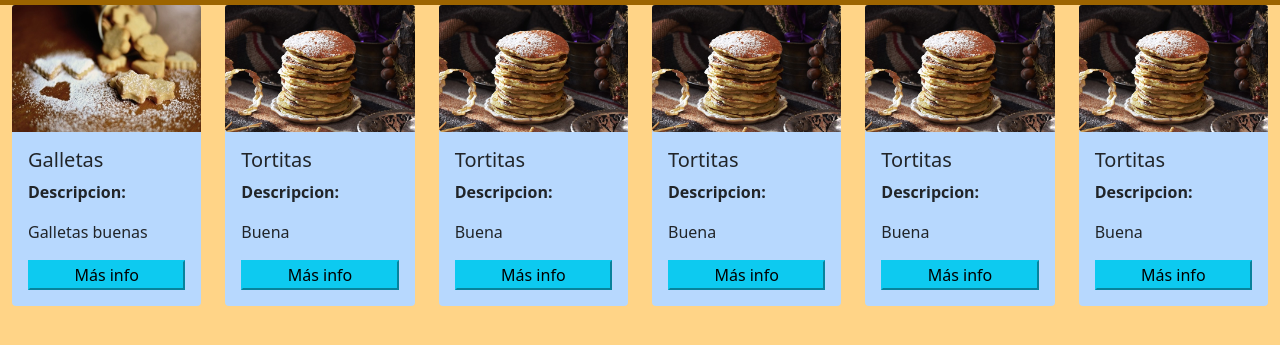
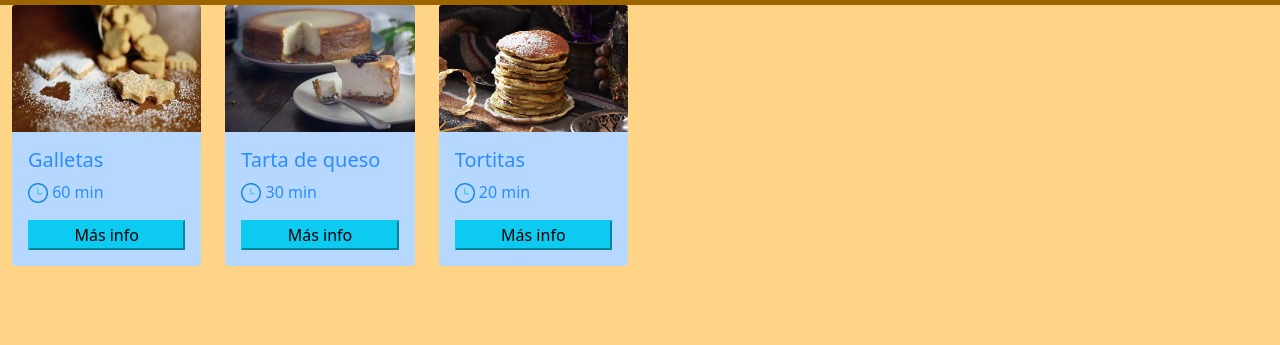
Before and after one commit to Algargi2003/Recetas, a plain HTML site: page index.html in a window 1280 px wide. Shown: the part 67-412 px from the top of the page. Drawn offline with Linux system fonts and the light colour scheme.

Commit message:
Reloj tiempo

```diff
--- a/css/estilo.css
+++ b/css/estilo.css
@@ -22,9 +22,12 @@ body{
 html,body{
     min-width: 100%;
 }
-.todo{
-    max-width: 100%;
-    margin-right: 0px;
+.icono-reloj{
+    height: 20px;
+    width: 20px;
+}
+.texto-reloj{
+    color: #298DFF;
 }
 .l-horizontal{
     flex-direction: row;
@@ -59,3 +62,26 @@ html,body{
         gap: 0px;
     }
 }
+
+
+@media (min-width:320px)  {
+    /* smartphones, portrait iPhone, portrait 480x320 phones (Android) */
+    /* .todo{
+        width: 400px;
+    } */
+     }
+    @media (min-width:480px)  {
+    /* smartphones, Android phones, landscape iPhone */
+    }
+    @media (min-width:600px)  {
+    /* portrait tablets, portrait iPad, e-readers (Nook/Kindle), landscape 800x480 phones (Android) */
+    }
+    @media (min-width:801px)  {
+    /* tablet, landscape iPad, lo-res laptops ands desktops */
+    }
+    @media (min-width:1025px) {
+    /* big landscape tablets, laptops, and desktops */
+    }
+    @media (min-width:1281px) {
+    /* hi-res laptops and desktops */
+    }
--- a/datos.js
+++ b/datos.js
@@ -1,11 +1,11 @@
-//tipos: dulce, japones, chino, etc...
+//tipos: dulce, japones, chino, shushi, etc...
 
 let listaRecetas = [
     {
         "id": 1,
         "nombreBuscar": "galletas",
         "nombre": "Galletas",
-        "descripcion": "Galletas buenas",
+        "descripcion": "Buenas",
         "tipo": "dulce",
         "tiempoPreparacion": 60,
         "tiempoCocina": 20,
@@ -148,311 +148,639 @@ let listaRecetas = [
         ]
     },
     {
-        "id": 2,
-        "nombreBuscar": "tortitas",
-        "nombre": "Tortitas",
+        "id": 3,
+        "nombreBuscar": "tartaDeQuesoFria",
+        "nombre": "Tarta de queso",
         "descripcion": "Buena",
-        "tipo": "dulce",
+        "tipo": "tartas sin horno",
+        "tiempoPreparacion": 30,
+        "tiempoCocina": 360,
+        "personas": 4,
+        "ingredientes": [
+            {
+                "cantidad": "300",
+                "medida":"gr",
+                "nombre": "Queso de untar"
+            },
+            {
+                "cantidad": "400",
+                "medida":"ml",
+                "nombre": "Nata líquida para montar"
+            },
+            {
+                "cantidad": "24",
+                "medida":"gr",
+                "nombre": "Cuajada (2 sobres)"
+            },
+            {
+                "cantidad": "1",
+                "medida":"paquete",
+                "nombre": "Galletas maria"
+            },
+            {
+                "cantidad": "1",
+                "medida":"vaso",
+                "nombre": "Azúcar (200 gr?)"
+            },
+            {
+                "cantidad": "1",
+                "medida":"vaso",
+                "nombre": "Leche"
+            }
+        ],
+        "instrucciones": [
+            {
+                "id": 1,
+                "info": "Preparamos un molde con las galletas trituradas mezcladas con mantequilla o en su defecto con las soletillas (mojadas en un poco de leche)"
+            },
+            {
+                "id": 2,
+                "info": "Batimos en un bol el queso, la nata, el azúcar y la leche (reservando un poco para disolver la cuajada)"
+            },
+            {
+                "id": 3,
+                "info": "Una vez esté bien batido, lo pondremos al fuego dándole vueltas durante 2 ó 3 minutos."
+            },
+            {
+                "id": 4,
+                "info": "Cuando empiece a hervir añadimos la cuajada, anteriormente disuelta en un poco de leche. Continuamos dando unas vueltas durante un minuto más o menos. Y lo vertemos en el molde donde tenemos preparadas las galletas."
+            },
+            {
+                "id": 5,
+                "info": "Lo dejamos enfriar y la ponemos en la nevera tapada con papel film durante un mínimo de 6 horas."
+            },
+            {
+                "id": 6,
+                "info": "La sacamos y podemos decorarla por encima con mermelada al gusto."
+            }
+        ]
+    }/*,
+    {
+        "id": 4,
+        "nombreBuscar": "helicesConVinagreta",
+        "nombre": "Hélices con Vinagreta",
+        "descripcion": "",
+        "tipo": "",
         "tiempoPreparacion": 20,
         "tiempoCocina": 10,
         "personas": 4,
         "ingredientes": [
             {
-                "cantidad": "200",
-                "medida":"gr",
-                "nombre": "Harina"
+                "cantidad": "",
+                "medida":"",
+                "nombre": ""
             },
             {
-                "cantidad": "3",
-                "medida":"cdas.",
-                "nombre": "Azúcar"
+                "cantidad": "",
+                "medida":"",
+                "nombre": ""
             },
             {
-                "cantidad": "4",
-                "medida":"M",
-                "nombre": "Huevo"
+                "cantidad": "",
+                "medida":"",
+                "nombre": ""
             },
             {
-                "cantidad": "250",
-                "medida":"ml",
-                "nombre": "Leche"
+                "cantidad": "",
+                "medida":"",
+                "nombre": ""
             },
             {
-                "cantidad": "30",
-                "medida":"gr",
-                "nombre": "Mantequilla"
+                "cantidad": "",
+                "medida":"",
+                "nombre": ""
             },
             {
-                "cantidad": "1",
-                "medida":"pizca",
-                "nombre": "Sal"
+                "cantidad": "",
+                "medida":"",
+                "nombre": ""
             },
             {
-                "cantidad": "30",
-                "medida":"gr",
-                "nombre": "Mantequilla engrasar"
+                "cantidad": "",
+                "medida":"",
+                "nombre": ""
             }
         ],
         "instrucciones": [
             {
                 "id": 1,
-                "info": "Ponemos a calentar una sartén grande y antiadherente a fuego medio."
+                "info": ""
             },
             {
                 "id": 2,
-                "info": "Separamos las yemas y las claras de los huevos."
+                "info": ""
             },
             {
                 "id": 3,
-                "info": "En un bol grande tamizamos la harina, la sal y el azúcar. Hacemos un hueco en el centro y echamos las yemas, la mantequilla o margarina derretida junto con la leche."
+                "info": ""
             },
             {
                 "id": 4,
-                "info": "Mezclamos con unas varillas, poco a poco, hasta conseguir una masa lisa y densa."
+                "info": ""
             },
             {
                 "id": 5,
-                "info": "Batimos las claras a punto de nieve y se lo incorporamos a la preparación anterior."
-            },
-            {
-                "id": 6,
-                "info": "Cuando la sartén este caliente, pero no en exceso, la engrasamos con un pincel y un poco de margarina."
-            },
-            {
-                "id": 7,
-                "info": "Con una cuchara echamos la masa para hacer las tortitas. Dejamos de 1 a 2 minutos hasta que la masa esté dorada, volteamos con una espátula y dejamos que se dore otro minuto."
+                "info": ""
             }
+
+
         ]
     },
     {
-        "id": 2,
-        "nombreBuscar": "tortitas",
-        "nombre": "Tortitas",
-        "descripcion": "Buena",
-        "tipo": "dulce",
+        "id": 4,
+        "nombreBuscar": "",
+        "nombre": "",
+        "descripcion": "",
+        "tipo": "",
         "tiempoPreparacion": 20,
         "tiempoCocina": 10,
         "personas": 4,
         "ingredientes": [
             {
-                "cantidad": "200",
-                "medida":"gr",
-                "nombre": "Harina"
+                "cantidad": "",
+                "medida":"",
+                "nombre": ""
             },
             {
-                "cantidad": "3",
-                "medida":"cdas.",
-                "nombre": "Azúcar"
+                "cantidad": "",
+                "medida":"",
+                "nombre": ""
             },
             {
-                "cantidad": "4",
-                "medida":"M",
-                "nombre": "Huevo"
+                "cantidad": "",
+                "medida":"",
+                "nombre": ""
             },
             {
-                "cantidad": "250",
-                "medida":"ml",
-                "nombre": "Leche"
+                "cantidad": "",
+                "medida":"",
+                "nombre": ""
             },
             {
-                "cantidad": "30",
-                "medida":"gr",
-                "nombre": "Mantequilla"
+                "cantidad": "",
+                "medida":"",
+                "nombre": ""
             },
             {
-                "cantidad": "1",
-                "medida":"pizca",
-                "nombre": "Sal"
+                "cantidad": "",
+                "medida":"",
+                "nombre": ""
             },
             {
-                "cantidad": "30",
-                "medida":"gr",
-                "nombre": "Mantequilla engrasar"
+                "cantidad": "",
+                "medida":"",
+                "nombre": ""
             }
         ],
         "instrucciones": [
             {
                 "id": 1,
-                "info": "Ponemos a calentar una sartén grande y antiadherente a fuego medio."
+                "info": ""
             },
             {
                 "id": 2,
-                "info": "Separamos las yemas y las claras de los huevos."
+                "info": ""
             },
             {
                 "id": 3,
-                "info": "En un bol grande tamizamos la harina, la sal y el azúcar. Hacemos un hueco en el centro y echamos las yemas, la mantequilla o margarina derretida junto con la leche."
+                "info": ""
             },
             {
                 "id": 4,
-                "info": "Mezclamos con unas varillas, poco a poco, hasta conseguir una masa lisa y densa."
+                "info": ""
             },
             {
                 "id": 5,
-                "info": "Batimos las claras a punto de nieve y se lo incorporamos a la preparación anterior."
-            },
-            {
-                "id": 6,
-                "info": "Cuando la sartén este caliente, pero no en exceso, la engrasamos con un pincel y un poco de margarina."
-            },
-            {
-                "id": 7,
-                "info": "Con una cuchara echamos la masa para hacer las tortitas. Dejamos de 1 a 2 minutos hasta que la masa esté dorada, volteamos con una espátula y dejamos que se dore otro minuto."
+                "info": ""
             }
+
+
         ]
     },
     {
-        "id": 2,
-        "nombreBuscar": "tortitas",
-        "nombre": "Tortitas",
-        "descripcion": "Buena",
-        "tipo": "dulce",
+        "id": 4,
+        "nombreBuscar": "",
+        "nombre": "",
+        "descripcion": "",
+        "tipo": "",
         "tiempoPreparacion": 20,
         "tiempoCocina": 10,
         "personas": 4,
         "ingredientes": [
             {
-                "cantidad": "200",
-                "medida":"gr",
-                "nombre": "Harina"
+                "cantidad": "",
+                "medida":"",
+                "nombre": ""
             },
             {
-                "cantidad": "3",
-                "medida":"cdas.",
-                "nombre": "Azúcar"
+                "cantidad": "",
+                "medida":"",
+                "nombre": ""
             },
             {
-                "cantidad": "4",
-                "medida":"M",
-                "nombre": "Huevo"
+                "cantidad": "",
+                "medida":"",
+                "nombre": ""
             },
             {
-                "cantidad": "250",
-                "medida":"ml",
-                "nombre": "Leche"
+                "cantidad": "",
+                "medida":"",
+                "nombre": ""
             },
             {
-                "cantidad": "30",
-                "medida":"gr",
-                "nombre": "Mantequilla"
+                "cantidad": "",
+                "medida":"",
+                "nombre": ""
             },
             {
-                "cantidad": "1",
-                "medida":"pizca",
-                "nombre": "Sal"
+                "cantidad": "",
+                "medida":"",
+                "nombre": ""
             },
             {
-                "cantidad": "30",
-                "medida":"gr",
-                "nombre": "Mantequilla engrasar"
+                "cantidad": "",
+                "medida":"",
+                "nombre": ""
             }
         ],
         "instrucciones": [
             {
                 "id": 1,
-                "info": "Ponemos a calentar una sartén grande y antiadherente a fuego medio."
+                "info": ""
             },
             {
                 "id": 2,
-                "info": "Separamos las yemas y las claras de los huevos."
+                "info": ""
             },
             {
                 "id": 3,
-                "info": "En un bol grande tamizamos la harina, la sal y el azúcar. Hacemos un hueco en el centro y echamos las yemas, la mantequilla o margarina derretida junto con la leche."
+                "info": ""
             },
             {
                 "id": 4,
-                "info": "Mezclamos con unas varillas, poco a poco, hasta conseguir una masa lisa y densa."
+                "info": ""
             },
             {
                 "id": 5,
-                "info": "Batimos las claras a punto de nieve y se lo incorporamos a la preparación anterior."
-            },
-            {
-                "id": 6,
-                "info": "Cuando la sartén este caliente, pero no en exceso, la engrasamos con un pincel y un poco de margarina."
-            },
-            {
-                "id": 7,
-                "info": "Con una cuchara echamos la masa para hacer las tortitas. Dejamos de 1 a 2 minutos hasta que la masa esté dorada, volteamos con una espátula y dejamos que se dore otro minuto."
+                "info": ""
             }
+
+
         ]
     },
     {
-        "id": 2,
-        "nombreBuscar": "tortitas",
-        "nombre": "Tortitas",
-        "descripcion": "Buena",
-        "tipo": "dulce",
+        "id": 4,
+        "nombreBuscar": "",
+        "nombre": "",
+        "descripcion": "",
+        "tipo": "",
         "tiempoPreparacion": 20,
         "tiempoCocina": 10,
         "personas": 4,
         "ingredientes": [
             {
-                "cantidad": "200",
-                "medida":"gr",
-                "nombre": "Harina"
+                "cantidad": "",
+                "medida":"",
+                "nombre": ""
             },
             {
-                "cantidad": "3",
-                "medida":"cdas.",
-                "nombre": "Azúcar"
+                "cantidad": "",
+                "medida":"",
+                "nombre": ""
             },
             {
-                "cantidad": "4",
-                "medida":"M",
-                "nombre": "Huevo"
+                "cantidad": "",
+                "medida":"",
+                "nombre": ""
             },
             {
-                "cantidad": "250",
-                "medida":"ml",
-                "nombre": "Leche"
+                "cantidad": "",
+                "medida":"",
+                "nombre": ""
             },
             {
-                "cantidad": "30",
-                "medida":"gr",
-                "nombre": "Mantequilla"
+                "cantidad": "",
+                "medida":"",
+                "nombre": ""
             },
             {
-                "cantidad": "1",
-                "medida":"pizca",
-                "nombre": "Sal"
+                "cantidad": "",
+                "medida":"",
+                "nombre": ""
             },
             {
-                "cantidad": "30",
-                "medida":"gr",
-                "nombre": "Mantequilla engrasar"
+                "cantidad": "",
+                "medida":"",
+                "nombre": ""
             }
         ],
         "instrucciones": [
             {
                 "id": 1,
-                "info": "Ponemos a calentar una sartén grande y antiadherente a fuego medio."
+                "info": ""
             },
             {
                 "id": 2,
-                "info": "Separamos las yemas y las claras de los huevos."
+                "info": ""
             },
             {
                 "id": 3,
-                "info": "En un bol grande tamizamos la harina, la sal y el azúcar. Hacemos un hueco en el centro y echamos las yemas, la mantequilla o margarina derretida junto con la leche."
+                "info": ""
             },
             {
                 "id": 4,
-                "info": "Mezclamos con unas varillas, poco a poco, hasta conseguir una masa lisa y densa."
+                "info": ""
             },
             {
                 "id": 5,
-                "info": "Batimos las claras a punto de nieve y se lo incorporamos a la preparación anterior."
+                "info": ""
+            }
+
+
+        ]
+    },
+    {
+        "id": 4,
+        "nombreBuscar": "",
+        "nombre": "",
+        "descripcion": "",
+        "tipo": "",
+        "tiempoPreparacion": 20,
+        "tiempoCocina": 10,
+        "personas": 4,
+        "ingredientes": [
+            {
+                "cantidad": "",
+                "medida":"",
+                "nombre": ""
             },
             {
-                "id": 6,
-                "info": "Cuando la sartén este caliente, pero no en exceso, la engrasamos con un pincel y un poco de margarina."
+                "cantidad": "",
+                "medida":"",
+                "nombre": ""
             },
             {
-                "id": 7,
-                "info": "Con una cuchara echamos la masa para hacer las tortitas. Dejamos de 1 a 2 minutos hasta que la masa esté dorada, volteamos con una espátula y dejamos que se dore otro minuto."
+                "cantidad": "",
+                "medida":"",
+                "nombre": ""
+            },
+            {
+                "cantidad": "",
+                "medida":"",
+                "nombre": ""
+            },
+            {
+                "cantidad": "",
+                "medida":"",
+                "nombre": ""
+            },
+            {
+                "cantidad": "",
+                "medida":"",
+                "nombre": ""
+            },
+            {
+                "cantidad": "",
+                "medida":"",
+                "nombre": ""
             }
+        ],
+        "instrucciones": [
+            {
+                "id": 1,
+                "info": ""
+            },
+            {
+                "id": 2,
+                "info": ""
+            },
+            {
+                "id": 3,
+                "info": ""
+            },
+            {
+                "id": 4,
+                "info": ""
+            },
+            {
+                "id": 5,
+                "info": ""
+            }
+
+
         ]
-    }
+    },
+    {
+        "id": 4,
+        "nombreBuscar": "",
+        "nombre": "",
+        "descripcion": "",
+        "tipo": "",
+        "tiempoPreparacion": 20,
+        "tiempoCocina": 10,
+        "personas": 4,
+        "ingredientes": [
+            {
+                "cantidad": "",
+                "medida":"",
+                "nombre": ""
+            },
+            {
+                "cantidad": "",
+                "medida":"",
+                "nombre": ""
+            },
+            {
+                "cantidad": "",
+                "medida":"",
+                "nombre": ""
+            },
+            {
+                "cantidad": "",
+                "medida":"",
+                "nombre": ""
+            },
+            {
+                "cantidad": "",
+                "medida":"",
+                "nombre": ""
+            },
+            {
+                "cantidad": "",
+                "medida":"",
+                "nombre": ""
+            },
+            {
+                "cantidad": "",
+                "medida":"",
+                "nombre": ""
+            }
+        ],
+        "instrucciones": [
+            {
+                "id": 1,
+                "info": ""
+            },
+            {
+                "id": 2,
+                "info": ""
+            },
+            {
+                "id": 3,
+                "info": ""
+            },
+            {
+                "id": 4,
+                "info": ""
+            },
+            {
+                "id": 5,
+                "info": ""
+            }
+
+
+        ]
+    },
+    {
+        "id": 4,
+        "nombreBuscar": "",
+        "nombre": "",
+        "descripcion": "",
+        "tipo": "",
+        "tiempoPreparacion": 20,
+        "tiempoCocina": 10,
+        "personas": 4,
+        "ingredientes": [
+            {
+                "cantidad": "",
+                "medida":"",
+                "nombre": ""
+            },
+            {
+                "cantidad": "",
+                "medida":"",
+                "nombre": ""
+            },
+            {
+                "cantidad": "",
+                "medida":"",
+                "nombre": ""
+            },
+            {
+                "cantidad": "",
+                "medida":"",
+                "nombre": ""
+            },
+            {
+                "cantidad": "",
+                "medida":"",
+                "nombre": ""
+            },
+            {
+                "cantidad": "",
+                "medida":"",
+                "nombre": ""
+            },
+            {
+                "cantidad": "",
+                "medida":"",
+                "nombre": ""
+            }
+        ],
+        "instrucciones": [
+            {
+                "id": 1,
+                "info": ""
+            },
+            {
+                "id": 2,
+                "info": ""
+            },
+            {
+                "id": 3,
+                "info": ""
+            },
+            {
+                "id": 4,
+                "info": ""
+            },
+            {
+                "id": 5,
+                "info": ""
+            }
+
+
+        ]
+    },
+    {
+        "id": 4,
+        "nombreBuscar": "",
+        "nombre": "",
+        "descripcion": "",
+        "tipo": "",
+        "tiempoPreparacion": 20,
+        "tiempoCocina": 10,
+        "personas": 4,
+        "ingredientes": [
+            {
+                "cantidad": "",
+                "medida":"",
+                "nombre": ""
+            },
+            {
+                "cantidad": "",
+                "medida":"",
+                "nombre": ""
+            },
+            {
+                "cantidad": "",
+                "medida":"",
+                "nombre": ""
+            },
+            {
+                "cantidad": "",
+                "medida":"",
+                "nombre": ""
+            },
+            {
+                "cantidad": "",
+                "medida":"",
+                "nombre": ""
+            },
+            {
+                "cantidad": "",
+                "medida":"",
+                "nombre": ""
+            },
+            {
+                "cantidad": "",
+                "medida":"",
+                "nombre": ""
+            }
+        ],
+        "instrucciones": [
+            {
+                "id": 1,
+                "info": ""
+            },
+            {
+                "id": 2,
+                "info": ""
+            },
+            {
+                "id": 3,
+                "info": ""
+            },
+            {
+                "id": 4,
+                "info": ""
+            },
+            {
+                "id": 5,
+                "info": ""
+            }
+
+
+        ]
+    }*/
 ]
--- a/js/app.js
+++ b/js/app.js
@@ -18,11 +18,10 @@ function pintaArticulos() {
         texto += `
         <div class="col micol">
             <div id='${element.id}' class="card sin-bordes">
-                <img src="./assets/img/${element.nombre}.jpg" class="card-img-top">
+                <img src="./assets/img/${element.nombreBuscar}.jpg" class="card-img-top">
                 <div class="card-body prueba">
-                    <h5 class="card-title">${element.nombre}</h5>
-                    <p class="card-text"><b>Descripcion:</b></p>
-                    <p class=" card-text">${element.descripcion}</p>
+                    <h5 class="card-title texto-reloj">${element.nombre}</h5>
+                    <p class=" texto-reloj"><img src="./assets/icons/wall-clock.ico" class="icono-reloj"> ${element.tiempoPreparacion} min</p>
 
                     <button class="btn-info ">Más info</button>
                     `;
@@ -79,7 +78,7 @@ function verSoloUna(idBuscar, comensales) {
     texto += `
         <div class=" columnas">
             <div class="card sin-bordes">
-                <img src="./assets/img/${buscada.nombre}.jpg" class="card-img-top">
+                <img src="./assets/img/${buscada.nombreBuscar}.jpg" class="card-img-top">
                 <div class="card-body">
                     <h5 class="card-title">${buscada.nombre}</h5>
                     <label>Comensales:
```
Also changed, not shown: assets/icons/wall-clock.ico (added), assets/icons/wall-clock.png (added), assets/img/tartaDeQuesoFria.jpg (added).
